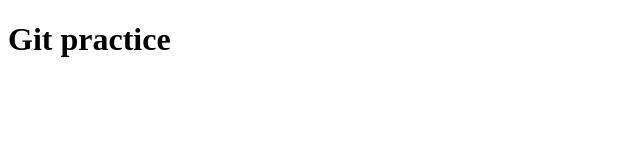
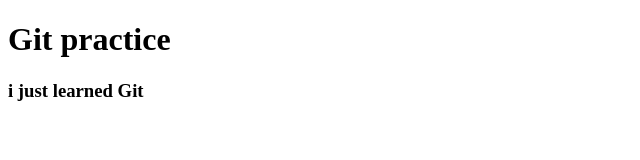
Before and after one commit to Mohan-1802/git_practice, a plain HTML site: page index.html in a window 1280 px wide. Shown: the whole page, without its empty margins (0-640 px from the left). Drawn offline with Linux system fonts and the light colour scheme.

Commit message:
all versions are staged

```diff
--- a/index.html
+++ b/index.html
@@ -7,5 +7,6 @@
 </head>
 <body>
     <h1>Git practice</h1>
+    <h3>i just learned Git</h3>
 </body>
 </html>
```
